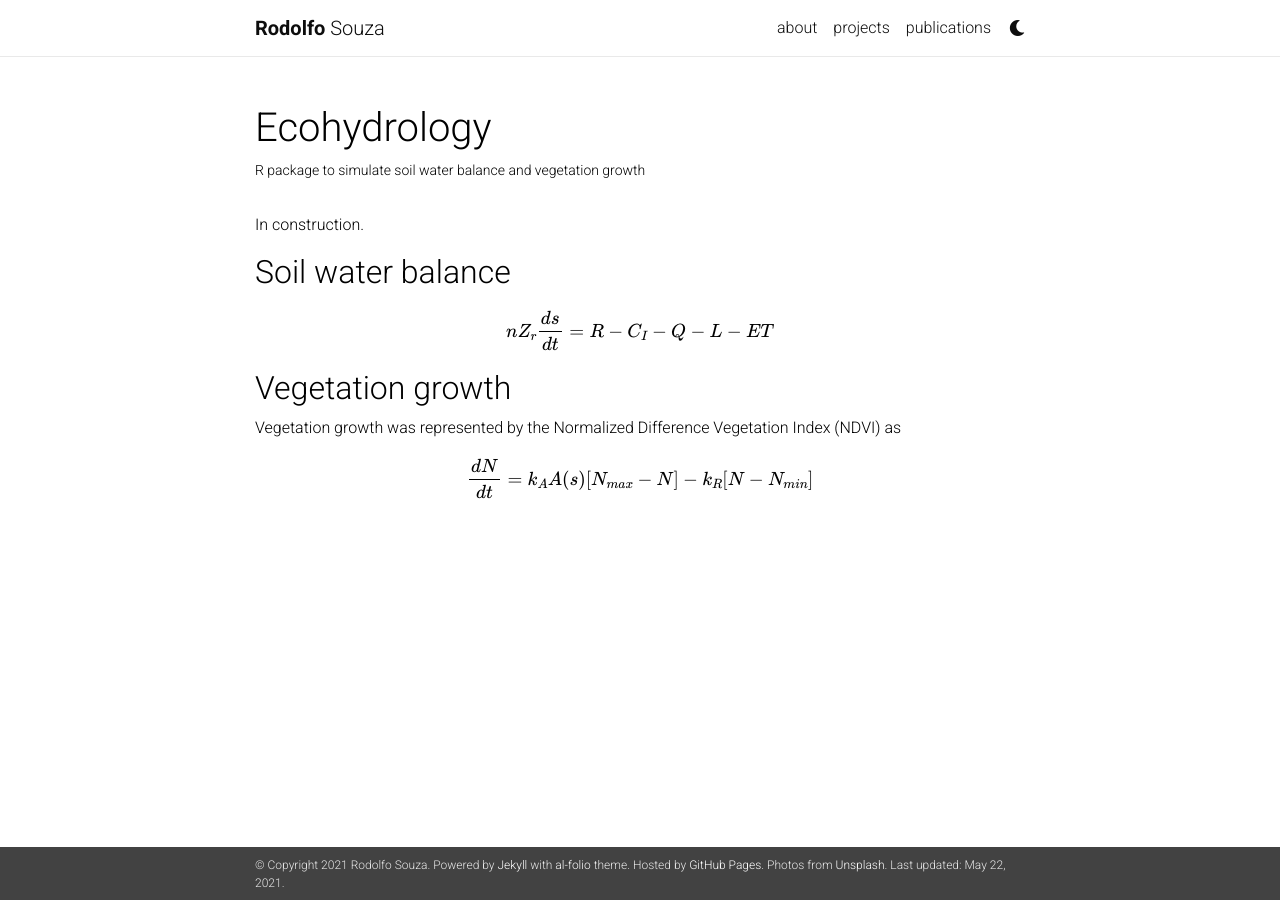
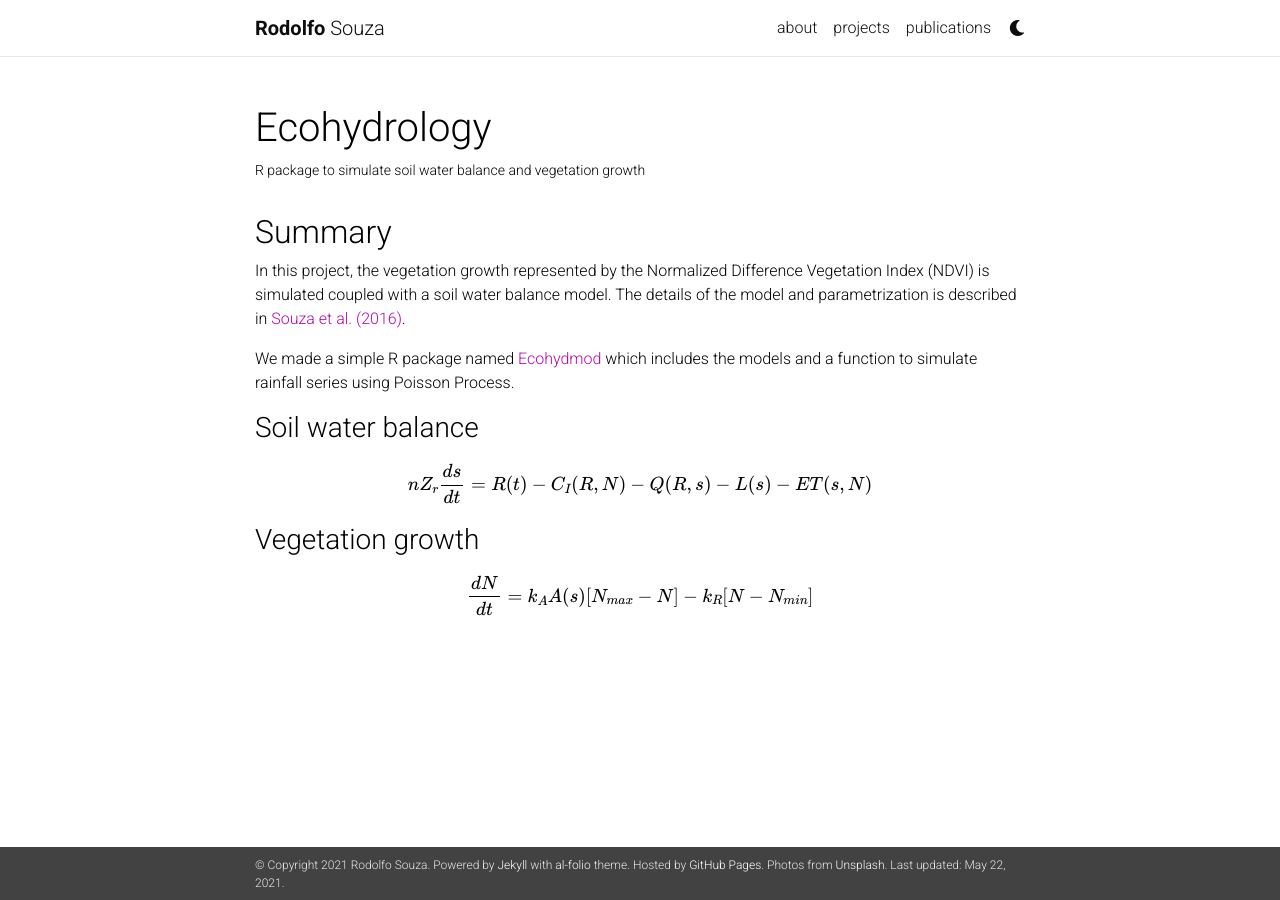
Before and after one commit to rodolfomssouza/rsouza, a Jekyll site: the page built from _projects/1_project.markdown, in a window 1280 px wide. Built offline with Jekyll 4.4.1, drawn with Linux system fonts in a browser that asks for light colours; nearby versions of some CDN libraries; a style sheet for code colours, icons or effects is not loaded.

Commit message:
proj ecohydrology

```diff
--- a/_projects/1_project.markdown
+++ b/_projects/1_project.markdown
@@ -7,15 +7,26 @@ importance: 1
 category: work
 ---
 
-In construction.
 
 
-## Soil water balance
+## Summary
 
-$$n Z_r \frac{ds}{dt} = R - C_I - Q - L - ET$$
+In this project, the vegetation growth represented by the
+Normalized Difference Vegetation Index (NDVI) is simulated coupled with a soil
+water balance model.
+The details of the model and parametrization is described in [Souza et al. (2016)](https://onlinelibrary.wiley.com/doi/abs/10.1002/hyp.10953).
 
-## Vegetation growth
+We made a simple R package named [Ecohydmod](https://cran.r-project.org/web/packages/Ecohydmod/index.html)
+which includes the models and a function to simulate rainfall series using Poisson Process.
 
-Vegetation growth was represented by the Normalized Difference Vegetation Index (NDVI) as
+
+
+### Soil water balance
+
+$$n Z_r \frac{ds}{dt} = R(t) - C_I(R,N) - Q(R,s) - L(s) - ET(s,N)$$
+
+### Vegetation growth
+
+
 
 $$\frac{dN}{dt} = k_A A(s) [N_{max} - N] - k_R [N - N_{min}]$$
```
Also changed, not shown: 1 other file.
